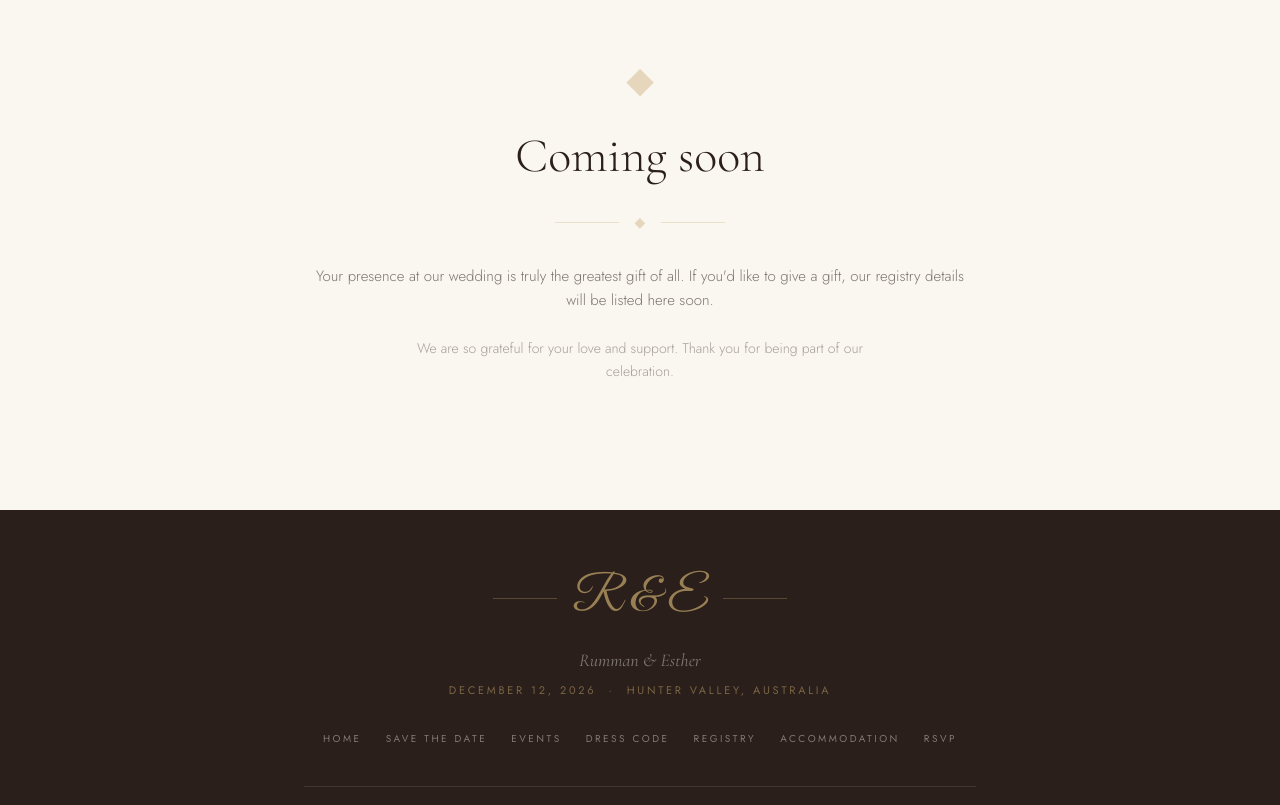
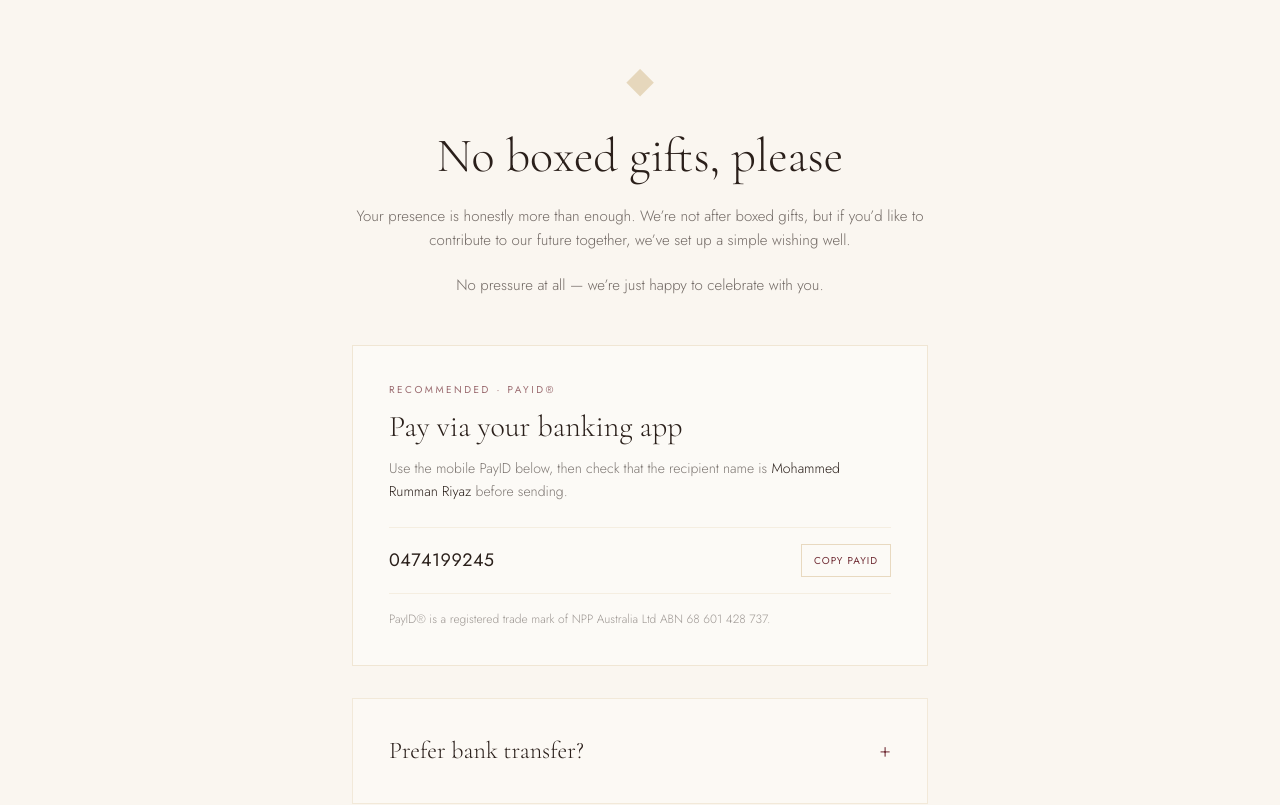
Before and after one commit to mohdrumman1/rummanandesther-wedding, a React (Vite) app: page /registry in a window 1280 px wide. Shown: the part 480-1285 px from the top of the page. Built offline with nearby package versions, Linux system fonts and the light colour scheme; no server answers.

Commit message:
Restore registry page QR code

```diff
--- a/package.json
+++ b/package.json
@@ -15,6 +15,7 @@
   },
   "dependencies": {
     "framer-motion": "^12.38.0",
+    "qrcode.react": "^4.2.0",
     "react": "^19.2.5",
     "react-dom": "^19.2.5",
     "react-router-dom": "^7.14.2"
--- a/src/pages/RegistryPage.jsx
+++ b/src/pages/RegistryPage.jsx
@@ -1,3 +1,5 @@
+import { useState } from 'react'
+import { QRCodeSVG } from 'qrcode.react'
 import { motion } from 'framer-motion'
 import PageHeader from '../components/PageHeader'
 
@@ -7,41 +9,52 @@ const pageVariants = {
   exit: { opacity: 0, y: -16, transition: { duration: 0.3 } },
 }
 
+const payId = '0474199245'
+
+function CopyButton({ value, label = 'Copy' }) {
+  const [copied, setCopied] = useState(false)
+  const copyValue = async () => {
+    await navigator.clipboard.writeText(value)
+    setCopied(true)
+    window.setTimeout(() => setCopied(false), 1800)
+  }
+  return <button type="button" onClick={copyValue} className="border border-gold/40 px-3 py-2 font-sans text-[10px] tracking-widest uppercase text-burgundy transition-colors hover:bg-gold/10">{copied ? 'Copied' : label}</button>
+}
+
 export default function RegistryPage() {
+  const [showBankDetails, setShowBankDetails] = useState(false)
+  // Keep the QR useful when it is printed or scanned from a phone during local testing.
+  // Override with VITE_SITE_URL if the public domain ever changes.
+  const publicSiteUrl = import.meta.env.VITE_SITE_URL || 'https://rummanandesther.com'
+  const pageUrl = `${publicSiteUrl.replace(/\/$/, '')}/registry`
+
   return (
     <motion.div variants={pageVariants} initial="initial" animate="animate" exit="exit">
-      <PageHeader title="Registry" subtitle="Your presence is the greatest gift" />
+      <PageHeader title="Wishing Well" subtitle="Your presence is the greatest gift" />
+      <section className="bg-cream px-6 py-24 md:py-32">
+        <div className="mx-auto max-w-3xl text-center">
+          <span className="mb-8 block text-4xl text-gold/40">◆</span>
+          <h2 className="mb-6 font-serif text-4xl font-light text-ink md:text-5xl">No boxed gifts, please</h2>
+          <div className="mx-auto max-w-xl space-y-5 font-sans text-[15px] font-light leading-relaxed text-ink/65">
+            <p>Your presence is honestly more than enough. We’re not after boxed gifts, but if you’d like to contribute to our future together, we’ve set up a simple wishing well.</p>
+            <p>No pressure at all — we’re just happy to celebrate with you.</p>
+          </div>
 
-      <section className="py-32 px-6 bg-cream">
-        <div className="max-w-2xl mx-auto text-center">
-          <motion.div
-            initial={{ opacity: 0, y: 30 }}
-            animate={{ opacity: 1, y: 0 }}
-            transition={{ duration: 0.7, delay: 0.2 }}
-          >
-            <span className="text-gold/40 text-4xl block mb-8">◆</span>
+          <div className="mx-auto mt-12 max-w-xl border border-gold/25 bg-white/40 p-7 text-left md:p-9">
+            <p className="mb-3 font-sans text-[10px] tracking-ultra uppercase text-burgundy/70">Recommended · PayID®</p>
+            <h3 className="mb-3 font-serif text-3xl font-light text-ink">Pay via your banking app</h3>
+            <p className="mb-6 font-sans text-sm font-light leading-relaxed text-ink/60">Use the mobile PayID below, then check that the recipient name is <span className="text-ink">Mohammed Rumman Riyaz</span> before sending.</p>
+            <div className="flex flex-wrap items-center justify-between gap-4 border-y border-gold/15 py-4"><span className="font-sans text-lg tracking-wide text-ink">{payId}</span><CopyButton value={payId} label="Copy PayID" /></div>
+            <p className="mt-4 font-sans text-xs font-light leading-relaxed text-ink/45">PayID® is a registered trade mark of NPP Australia Ltd ABN 68 601 428 737.</p>
+          </div>
 
-            <h2 className="font-serif text-4xl md:text-5xl font-light text-ink mb-6">
-              Coming soon
-            </h2>
+          <div className="mx-auto mt-8 max-w-xl border border-gold/20 bg-white/25 p-7 md:p-9">
+            <button type="button" onClick={() => setShowBankDetails(!showBankDetails)} aria-expanded={showBankDetails} className="flex w-full items-center justify-between text-left"><span className="font-serif text-2xl font-light text-ink">Prefer bank transfer?</span><span className="font-sans text-xl font-light text-burgundy" aria-hidden="true">{showBankDetails ? '−' : '+'}</span></button>
+            {showBankDetails && <div className="mt-6 border-t border-gold/15 pt-6"><p className="mb-5 font-sans text-sm font-light leading-relaxed text-ink/60">Please double-check the account name and numbers in your banking app before confirming.</p><div className="space-y-3 font-sans text-sm text-ink"><div className="grid grid-cols-[1fr_auto] items-center gap-4 border-b border-gold/10 pb-3"><div className="text-left"><span className="text-ink/45">Account name</span><br />Mohammed Rumman Riyaz</div><CopyButton value="Mohammed Rumman Riyaz" /></div><div className="grid grid-cols-[1fr_auto] items-center gap-4 border-b border-gold/10 pb-3"><div className="text-left"><span className="text-ink/45">BSB</span><br />062-948</div><CopyButton value="062-948" /></div><div className="grid grid-cols-[1fr_auto] items-center gap-4"><div className="text-left"><span className="text-ink/45">Account number</span><br />18668441</div><CopyButton value="18668441" /></div></div></div>}
+          </div>
 
-            <div className="flex items-center justify-center gap-4 my-8">
-              <span className="h-px w-16 bg-gold/30" />
-              <span className="text-gold/40 text-sm">◆</span>
-              <span className="h-px w-16 bg-gold/30" />
-            </div>
-
-            <p className="font-sans font-light text-[15px] text-ink/60 leading-relaxed mb-6">
-              Your presence at our wedding is truly the greatest gift of all.
-              If you'd like to give a gift, our registry details will be listed
-              here soon.
-            </p>
-
-            <p className="font-sans font-light text-[14px] text-ink/40 leading-relaxed max-w-md mx-auto">
-              We are so grateful for your love and support. Thank you for being
-              part of our celebration.
-            </p>
-          </motion.div>
+          <div className="mx-auto mt-12 max-w-xs"><div className="inline-block border border-gold/25 bg-white p-4"><QRCodeSVG value={pageUrl} size={176} bgColor="#ffffff" fgColor="#2f2024" includeMargin /></div><p className="mt-4 font-sans text-[11px] font-light leading-relaxed tracking-wide text-ink/50">Scan to open our public wishing-well page and choose your preferred way to contribute.</p></div>
+          <p className="mx-auto mt-12 max-w-md font-sans text-xs font-light leading-relaxed text-ink/40">We don’t collect payment details or guest information here. Payments go directly to the account you choose above.</p>
         </div>
       </section>
     </motion.div>
```
Also changed, not shown: 1 other file (tests, documents, lock files or other folders).
